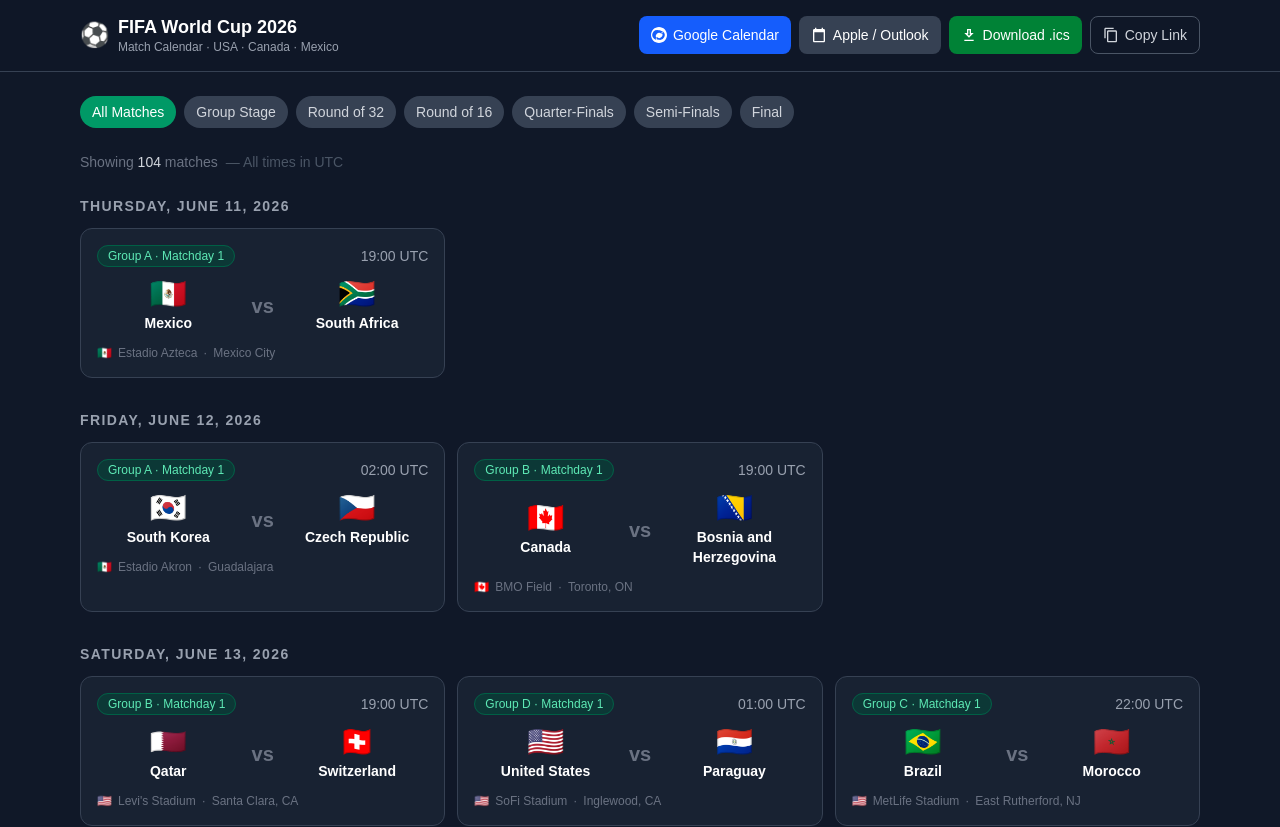
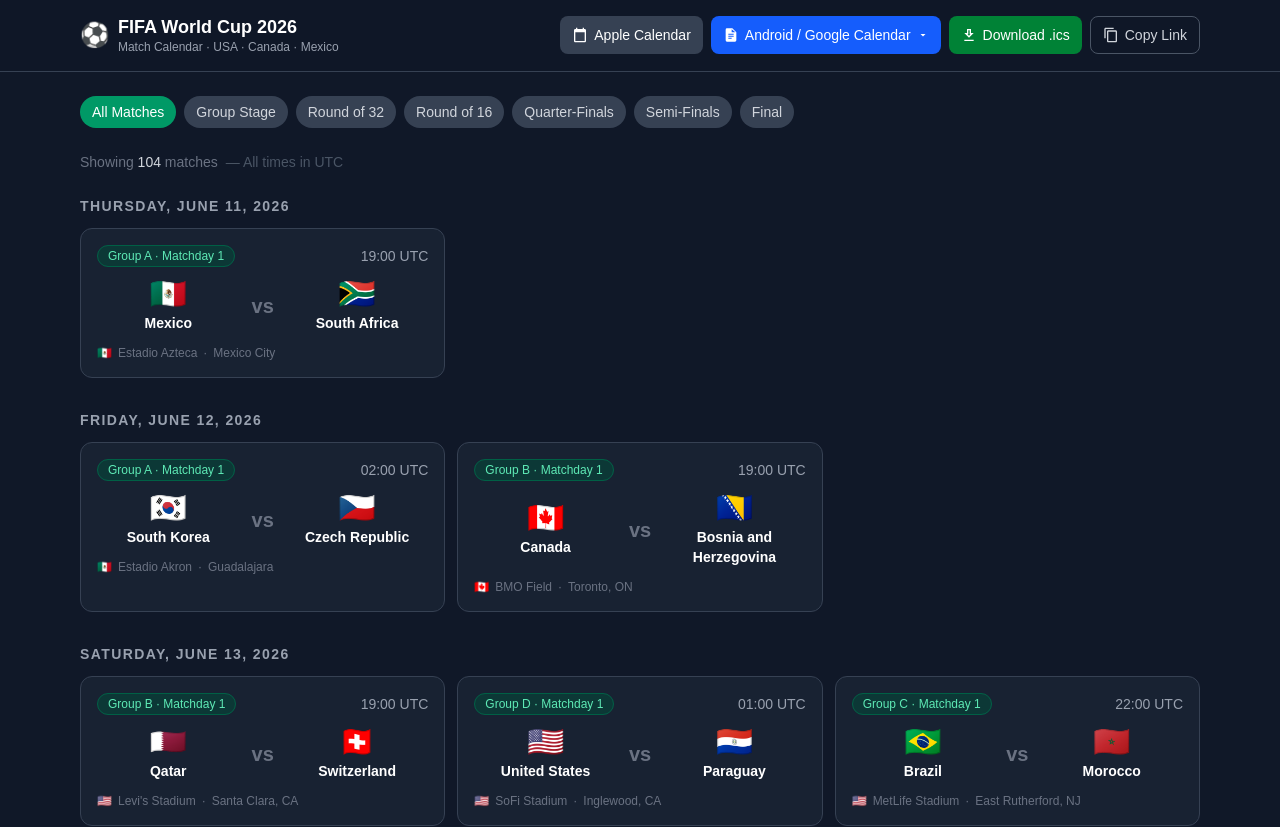
Before and after one commit to BishalPoudel149/worldcup-calender, a Next.js app: page / in a window 1280 px wide. Shown: the top 827 px of the page. Built offline with nearby package versions, Linux system fonts and the light colour scheme.

Commit message:
Fix calendar buttons: step-by-step Android guide, fix Google Calendar URL issue

```diff
--- a/src/components/CalendarButton.tsx
+++ b/src/components/CalendarButton.tsx
@@ -8,33 +8,22 @@
 
 export default function CalendarButton({ host }: CalendarButtonProps) {
   const [copied, setCopied] = useState(false);
+  const [showAndroidHelp, setShowAndroidHelp] = useState(false);
 
-  // Strip port for production URLs (Vercel), keep for localhost dev
   const cleanHost = host.replace(/:443$/, '');
   const icsUrl = `https://${cleanHost}/api/calendar.ics`;
   const webcalUrl = `webcal://${cleanHost}/api/calendar.ics`;
-  // Google Calendar requires the URL passed as-is (not double-encoded)
-  const googleUrl = `https://calendar.google.com/calendar/r?cid=${icsUrl}`;
 
   async function copyLink() {
     await navigator.clipboard.writeText(icsUrl);
     setCopied(true);
-    setTimeout(() => setCopied(false), 2000);
+    setTimeout(() => setCopied(false), 2500);
   }
 
   return (
+    <div className="flex flex-col gap-3">
       <div className="flex flex-wrap gap-2">
-      <a
-        href={googleUrl}
-        target="_blank"
-        rel="noopener noreferrer"
-        className="flex items-center gap-1.5 rounded-lg bg-blue-600 px-3 py-2 text-sm font-medium text-white hover:bg-blue-500 transition-colors"
-      >
-        <svg className="h-4 w-4" viewBox="0 0 24 24" fill="currentColor">
-          <path d="M12 0C5.373 0 0 5.373 0 12s5.373 12 12 12 12-5.373 12-12S18.627 0 12 0zm5.562 8.248l-1.97 1.97a4.8 4.8 0 0 0-6.8 6.8l-1.97 1.97A7.2 7.2 0 0 1 12 4.8c1.99 0 3.787.805 5.094 2.106L17.562 8.248zM12 19.2a7.2 7.2 0 0 1-5.094-2.106l1.97-1.97a4.8 4.8 0 0 0 6.8-6.8l1.97-1.97A7.2 7.2 0 0 1 12 19.2z" />
-        </svg>
-        Google Calendar
-      </a>
+        {/* Apple Calendar */}
         <a
           href={webcalUrl}
           className="flex items-center gap-1.5 rounded-lg bg-gray-700 px-3 py-2 text-sm font-medium text-white hover:bg-gray-600 transition-colors"
@@ -42,8 +31,24 @@
           <svg className="h-4 w-4" viewBox="0 0 24 24" fill="currentColor">
             <path d="M19 3h-1V1h-2v2H8V1H6v2H5c-1.1 0-2 .9-2 2v16c0 1.1.9 2 2 2h14c1.1 0 2-.9 2-2V5c0-1.1-.9-2-2-2zm0 18H5V8h14v13z" />
           </svg>
-        Apple / Outlook
+          Apple Calendar
         </a>
+
+        {/* Android / Google Calendar */}
+        <button
+          onClick={() => setShowAndroidHelp((v) => !v)}
+          className="flex items-center gap-1.5 rounded-lg bg-blue-600 px-3 py-2 text-sm font-medium text-white hover:bg-blue-500 transition-colors"
+        >
+          <svg className="h-4 w-4" viewBox="0 0 24 24" fill="currentColor">
+            <path d="M6 2a2 2 0 0 0-2 2v16a2 2 0 0 0 2 2h12a2 2 0 0 0 2-2V8l-6-6H6zm7 1.5L18.5 8H13V3.5zM8 13h8v1.5H8V13zm0 3h5v1.5H8V16zm0-6h8v1.5H8V7z" />
+          </svg>
+          Android / Google Calendar
+          <svg className={`h-3 w-3 transition-transform ${showAndroidHelp ? 'rotate-180' : ''}`} viewBox="0 0 24 24" fill="currentColor">
+            <path d="M7 10l5 5 5-5z" />
+          </svg>
+        </button>
+
+        {/* Download */}
         <a
           href="/api/calendar.ics"
           download="worldcup2026.ics"
@@ -54,6 +59,8 @@
           </svg>
           Download .ics
         </a>
+
+        {/* Copy link */}
         <button
           onClick={copyLink}
           className="flex items-center gap-1.5 rounded-lg border border-gray-600 px-3 py-2 text-sm font-medium text-gray-300 hover:border-gray-400 hover:text-white transition-colors"
@@ -61,8 +68,32 @@
           <svg className="h-4 w-4" viewBox="0 0 24 24" fill="currentColor">
             <path d="M16 1H4c-1.1 0-2 .9-2 2v14h2V3h12V1zm3 4H8c-1.1 0-2 .9-2 2v14c0 1.1.9 2 2 2h11c1.1 0 2-.9 2-2V7c0-1.1-.9-2-2-2zm0 16H8V7h11v14z" />
           </svg>
-        {copied ? 'Copied!' : 'Copy Link'}
+          {copied ? '✓ Copied!' : 'Copy Link'}
         </button>
+      </div>
+
+      {/* Android step-by-step instructions */}
+      {showAndroidHelp && (
+        <div className="rounded-xl border border-blue-800 bg-blue-950/50 p-4 text-sm text-blue-100 space-y-3">
+          <p className="font-semibold text-blue-300">Add to Google Calendar on Android:</p>
+          <ol className="space-y-2 list-none">
+            <li className="flex gap-2"><span className="flex-shrink-0 w-5 h-5 rounded-full bg-blue-700 text-xs flex items-center justify-center font-bold">1</span><span>Copy the calendar link below</span></li>
+            <li className="flex gap-2"><span className="flex-shrink-0 w-5 h-5 rounded-full bg-blue-700 text-xs flex items-center justify-center font-bold">2</span><span>Open <strong>Google Calendar</strong> app → tap the <strong>≡ menu</strong> (top-left)</span></li>
+            <li className="flex gap-2"><span className="flex-shrink-0 w-5 h-5 rounded-full bg-blue-700 text-xs flex items-center justify-center font-bold">3</span><span>Scroll down → tap <strong>"Other calendars"</strong> → tap <strong>"+"</strong></span></li>
+            <li className="flex gap-2"><span className="flex-shrink-0 w-5 h-5 rounded-full bg-blue-700 text-xs flex items-center justify-center font-bold">4</span><span>Tap <strong>"From URL"</strong> → paste the link → tap <strong>"Add calendar"</strong></span></li>
+            <li className="flex gap-2"><span className="flex-shrink-0 w-5 h-5 rounded-full bg-blue-700 text-xs flex items-center justify-center font-bold">5</span><span>If you already added it and can&apos;t see events: go back to <strong>≡ menu → Other calendars</strong> → make sure <strong>World Cup</strong> is checked ✓</span></li>
+          </ol>
+          <div className="flex items-center gap-2 rounded-lg bg-blue-900/50 border border-blue-700 px-3 py-2">
+            <code className="flex-1 text-xs text-blue-200 break-all">{icsUrl}</code>
+            <button
+              onClick={copyLink}
+              className="flex-shrink-0 rounded bg-blue-700 px-2 py-1 text-xs font-medium text-white hover:bg-blue-600 transition-colors"
+            >
+              {copied ? '✓' : 'Copy'}
+            </button>
+          </div>
+        </div>
+      )}
     </div>
   );
 }
```
Lines whose indentation alone changed are shown as unchanged.
